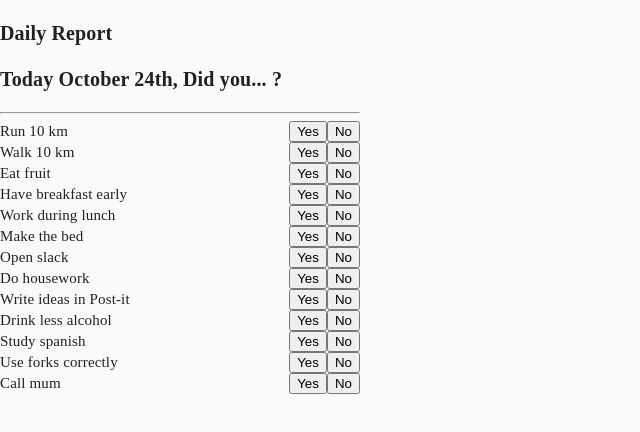
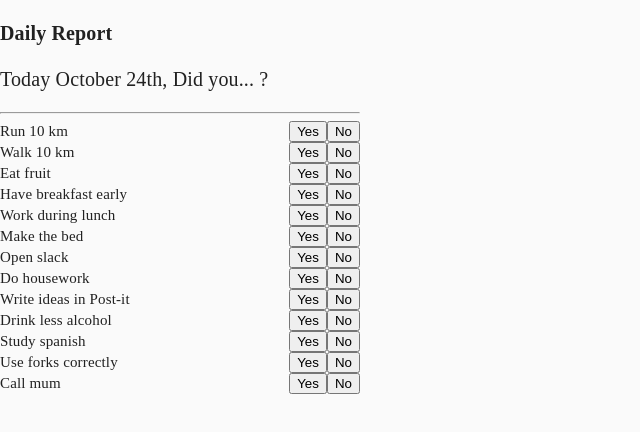
Before and after one commit to lifegpa-bw/lifegpa-frontend, a React (Create React App) app: page / in a window 1280 px wide. Shown: the top 432 px of the page, without its empty margins (0-640 px from the left). Built offline with nearby package versions, Linux system fonts and the light colour scheme.

Commit message:
add style for currDate / styles / index.css

```diff
--- a/src/styles/index.css
+++ b/src/styles/index.css
@@ -36,3 +36,8 @@ html {
   font-size: 15px;
   line-height: 19px;
 }
+
+.currDate {
+  font-weight: normal;
+  background: #FAFAFA;
+}
```
